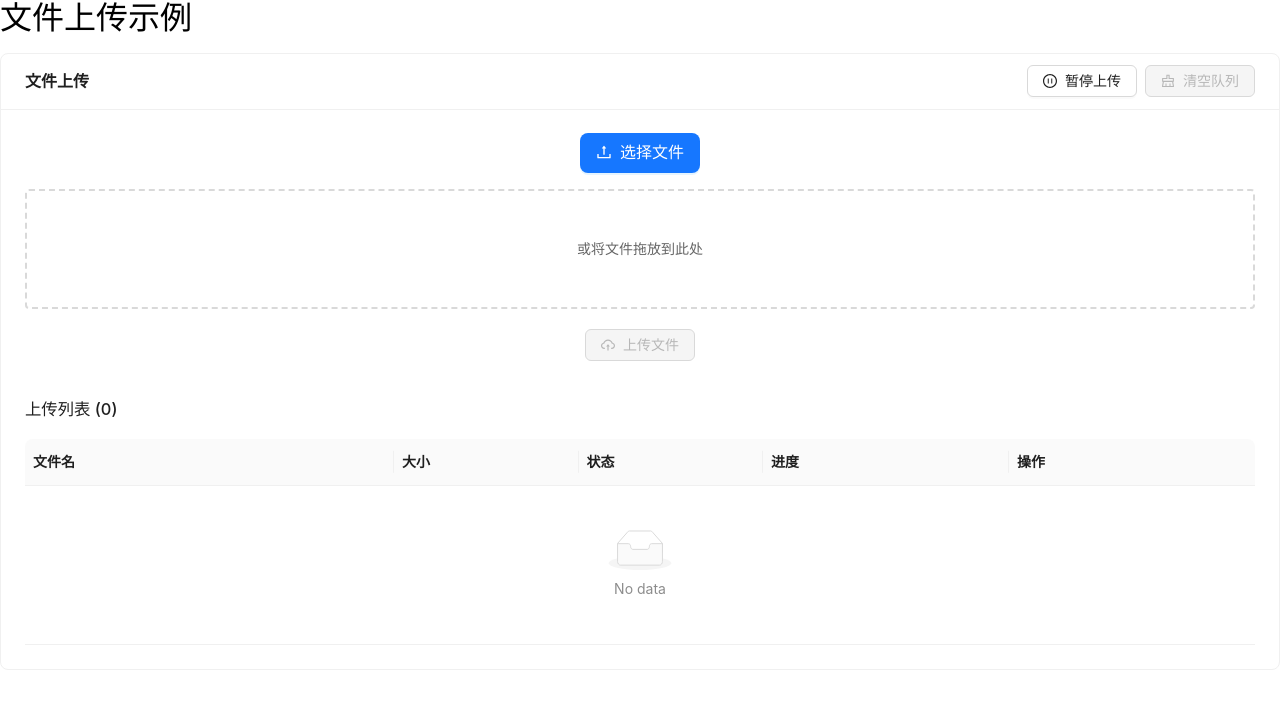
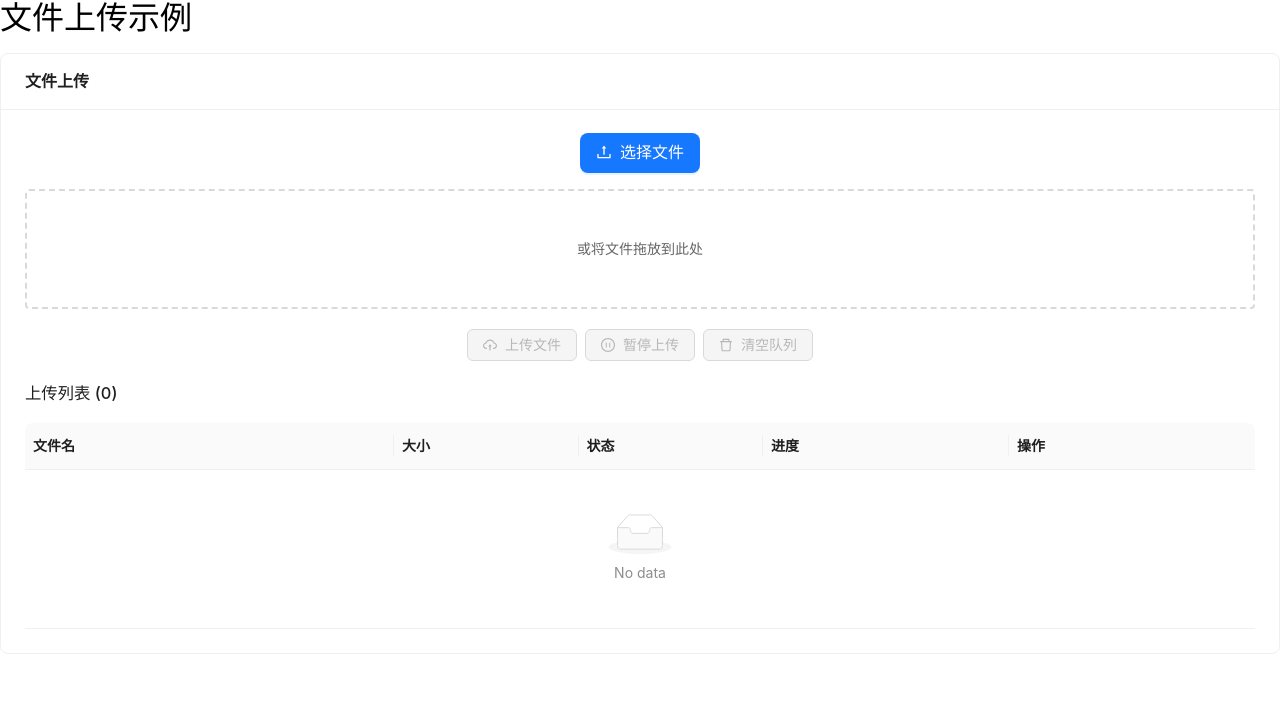
Before and after one commit to frankvane/react-upload, a React (Vite) app: page / in a window 1280 px wide. Shown: the top 708 px of the page. Built offline with nearby package versions, Linux system fonts and the light colour scheme.

Commit message:
feat: 重构UploadTask和UploadButton组件，移除不必要的状态和功能，优化上传队列控制逻辑，提升用户体验

```diff
--- a/src/components/FileUploader/UploadTask/components/UploadButton.tsx
+++ b/src/components/FileUploader/UploadTask/components/UploadButton.tsx
@@ -1,19 +1,42 @@
-import { Button, message } from "antd";
+import * as dbService from "../services/dbService";
 
-import { CloudUploadOutlined } from "@ant-design/icons";
-import React from "react";
+import { Button, Space, message } from "antd";
+import {
+  CloudUploadOutlined,
+  DeleteOutlined,
+  PauseCircleOutlined,
+  PlayCircleOutlined,
+} from "@ant-design/icons";
+import React, { useState } from "react";
+import {
+  addFileToQueue,
+  clearQueue,
+  pauseQueue,
+  resumeQueue,
+} from "../services/uploadService";
+
 import { UploadStatus } from "../types/upload";
-import { addFileToQueue } from "../services/uploadService";
 import { useUploadStore } from "../store/uploadStore";
 
 const UploadButton: React.FC = () => {
+  const [queuePaused, setQueuePaused] = useState<boolean>(false);
   const uploadFiles = useUploadStore((state) => state.uploadFiles);
+  const removeFile = useUploadStore((state) => state.removeFile);
 
   // 获取所有处于 QUEUED_FOR_UPLOAD 状态的文件
   const pendingFiles = uploadFiles.filter(
     (file) => file.status === UploadStatus.QUEUED_FOR_UPLOAD
   );
 
+  // 获取所有正在上传的文件
+  const uploadingFiles = uploadFiles.filter(
+    (file) =>
+      file.status === UploadStatus.QUEUED ||
+      file.status === UploadStatus.CALCULATING ||
+      file.status === UploadStatus.UPLOADING
+  );
+
+  // 处理上传按钮点击
   const handleUpload = () => {
     if (pendingFiles.length === 0) {
       message.warning("没有待上传的文件");
@@ -28,16 +51,68 @@ const UploadButton: React.FC = () => {
     message.success(`开始上传 ${pendingFiles.length} 个文件`);
   };
 
+  // 暂停/恢复上传队列
+  const toggleQueuePause = () => {
+    if (queuePaused) {
+      resumeQueue();
+      setQueuePaused(false);
+      message.info("已恢复上传队列");
+    } else {
+      pauseQueue();
+      setQueuePaused(true);
+      message.info("已暂停上传队列");
+    }
+  };
+
+  // 清空队列
+  const handleClearQueue = async () => {
+    // 先清除队列中的任务
+    clearQueue();
+
+    // 清空 IndexedDB 中的所有文件数据
+    try {
+      await dbService.clearAllFileMeta();
+    } catch (error) {
+      console.error("清空 IndexedDB 失败:", error);
+    }
+
+    // 从状态中移除所有文件
+    uploadFiles.forEach((file) => {
+      removeFile(file.id);
+    });
+
+    message.success("已清空所有文件");
+  };
+
   return (
+    <Space>
       <Button
         type="primary"
         icon={<CloudUploadOutlined />}
         onClick={handleUpload}
         disabled={pendingFiles.length === 0}
-      style={{ marginBottom: 16 }}
       >
         上传文件 {pendingFiles.length > 0 ? `(${pendingFiles.length})` : ""}
       </Button>
+
+      <Button
+        icon={queuePaused ? <PlayCircleOutlined /> : <PauseCircleOutlined />}
+        onClick={toggleQueuePause}
+        disabled={uploadingFiles.length === 0}
+        type={queuePaused ? "primary" : "default"}
+      >
+        {queuePaused ? "恢复上传" : "暂停上传"}
+      </Button>
+
+      <Button
+        danger
+        icon={<DeleteOutlined />}
+        onClick={handleClearQueue}
+        disabled={uploadFiles.length === 0}
+      >
+        清空队列
+      </Button>
+    </Space>
   );
 };
 
--- a/src/components/FileUploader/UploadTask/index.tsx
+++ b/src/components/FileUploader/UploadTask/index.tsx
@@ -1,17 +1,6 @@
-import { Button, Card, Space } from "antd";
-import {
-  ClearOutlined,
-  PauseCircleOutlined,
-  PlayCircleOutlined,
-} from "@ant-design/icons";
-import React, { useEffect, useState } from "react";
-import {
-  clearQueue,
-  getQueueStats,
-  pauseQueue,
-  resumeQueue,
-} from "./services/uploadService";
+import React, { useEffect } from "react";
 
+import { Card } from "antd";
 import FileListPanel from "./components/FileListPanel";
 import FileSelector from "./components/FileSelector";
 import UploadButton from "./components/UploadButton";
@@ -32,7 +21,6 @@ const UploadTask: React.FC<UploadTaskProps> = ({
   maxSize = 1024, // 默认最大1GB
   maxCount,
 }) => {
-  const [queuePaused, setQueuePaused] = useState<boolean>(false);
   const initializeFromIndexedDB = useUploadStore(
     (state) => state.initializeFromIndexedDB
   );
@@ -42,49 +30,8 @@ const UploadTask: React.FC<UploadTaskProps> = ({
     initializeFromIndexedDB();
   }, [initializeFromIndexedDB]);
 
-  // 暂停/恢复上传队列
-  const toggleQueuePause = () => {
-    if (queuePaused) {
-      resumeQueue();
-      setQueuePaused(false);
-    } else {
-      pauseQueue();
-      setQueuePaused(true);
-    }
-  };
-
-  // 清空上传队列
-  const handleClearQueue = () => {
-    clearQueue();
-  };
-
-  // 获取队列状态
-  const queueStats = getQueueStats();
-
   return (
-    <Card
-      title={title}
-      extra={
-        <Space>
-          <Button
-            icon={
-              queuePaused ? <PlayCircleOutlined /> : <PauseCircleOutlined />
-            }
-            onClick={toggleQueuePause}
-            type={queuePaused ? "primary" : "default"}
-          >
-            {queuePaused ? "恢复上传" : "暂停上传"}
-          </Button>
-          <Button
-            icon={<ClearOutlined />}
-            onClick={handleClearQueue}
-            disabled={queueStats.size === 0}
-          >
-            清空队列
-          </Button>
-        </Space>
-      }
-    >
+    <Card title={title}>
       <FileSelector
         accept={accept}
         multiple={multiple}
```
Lines whose indentation alone changed are shown as unchanged.
